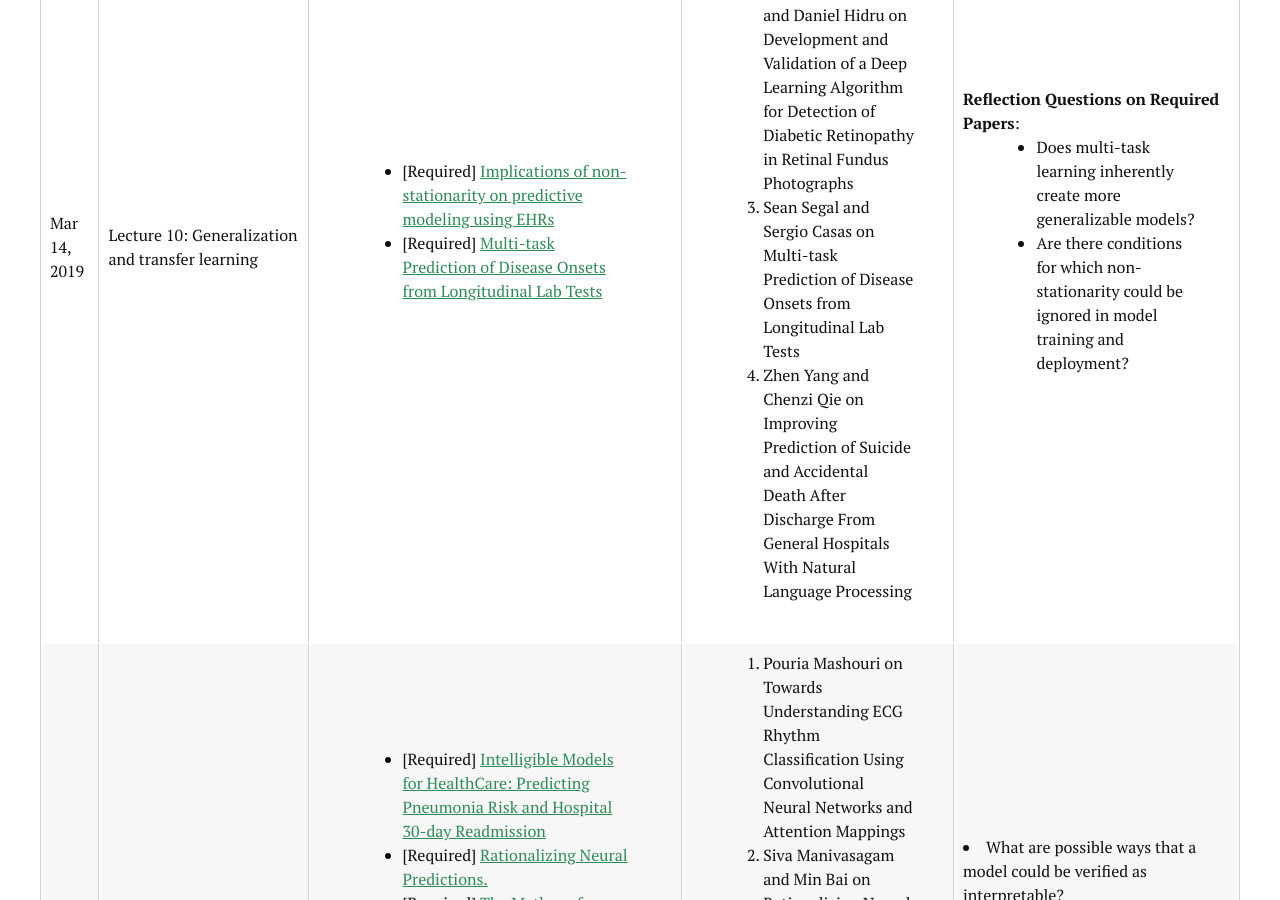
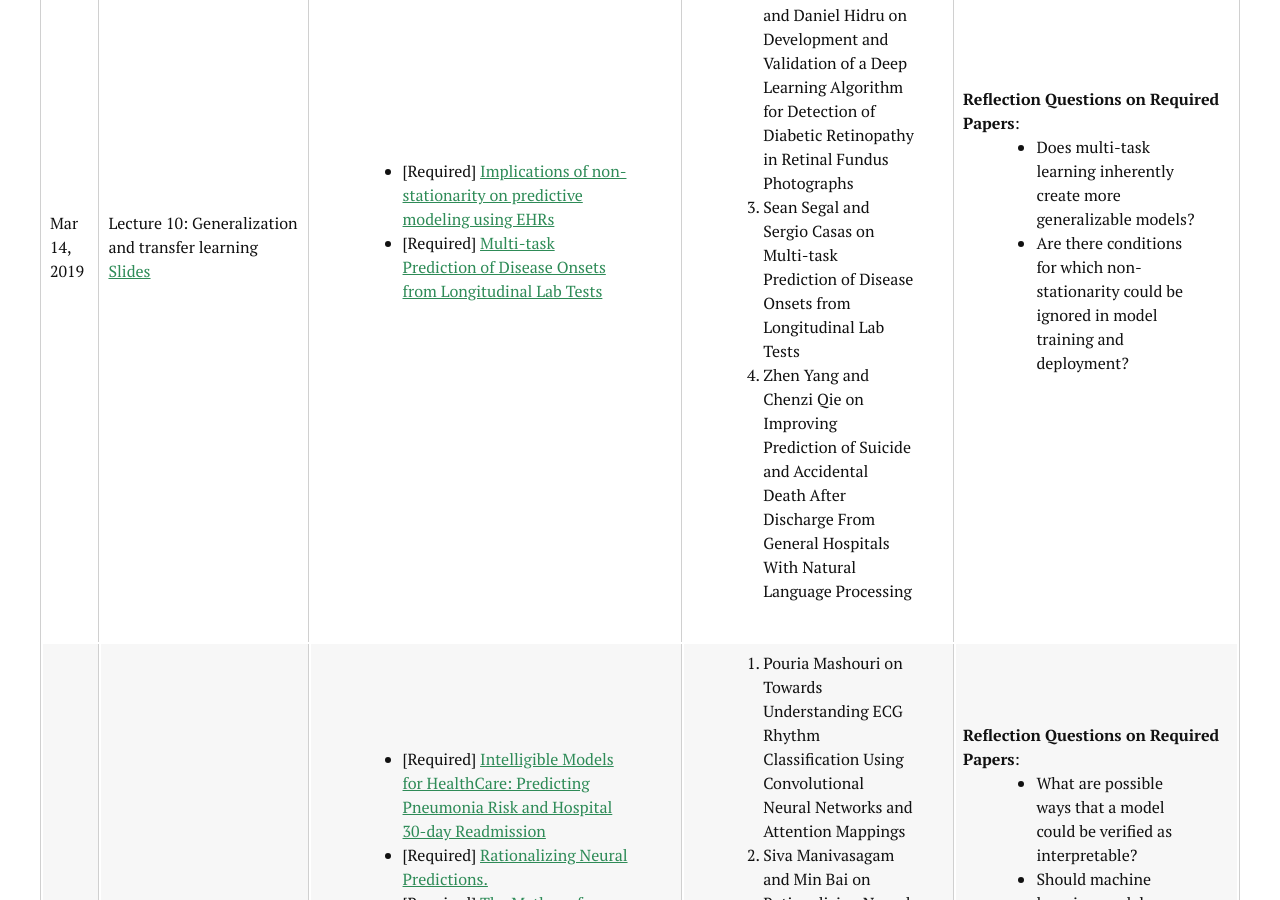
Before and after one commit to CS2541-ML4H2019/CS2541-ML4H2019.github.io, a Jekyll site: the page built from schedule.md, in a window 1280 px wide and 900 px high, scrolled down 6174 px. Built offline with Jekyll 4.4.1, drawn with Linux system fonts in a browser that asks for light colours; nearby versions of some CDN libraries.

Commit message:
Update schedule.md

```diff
--- a/schedule.md
+++ b/schedule.md
@@ -260,7 +260,7 @@ title: Schedule
   </tr>
   <tr>
     <td>Mar 14, 2019</td>
-    <td>Lecture 10: Generalization and transfer learning</td>
+    <td>Lecture 10: Generalization and transfer learning<br> <a href="https://cs2541-ml4h2019.github.io/lectures/CSC2541 - Lecture 10.pdf"> Slides </a> </td>
     <td>
       <ul>
         <li>[Required] <a href="https://www.sciencedirect.com/science/article/pii/S1532046415002282">Implications of non-stationarity on predictive modeling using EHRs</a></li>
@@ -305,9 +305,12 @@ title: Schedule
       </ol>
     </td>
     <td>
+      <b> Reflection Questions on Required Papers</b>:
+      <ul>
 	<li> What are possible ways that a model could be verified as interpretable? </li>
         <li> Should machine learning models deployed in healthcare settings be held to a higher standard than other application areas? </li>
         <li> What concerns should policy makers have about deploying models to minimize hospital costs?</li>
+    </ul>
     </td>
   </tr>
   <tr>
```
